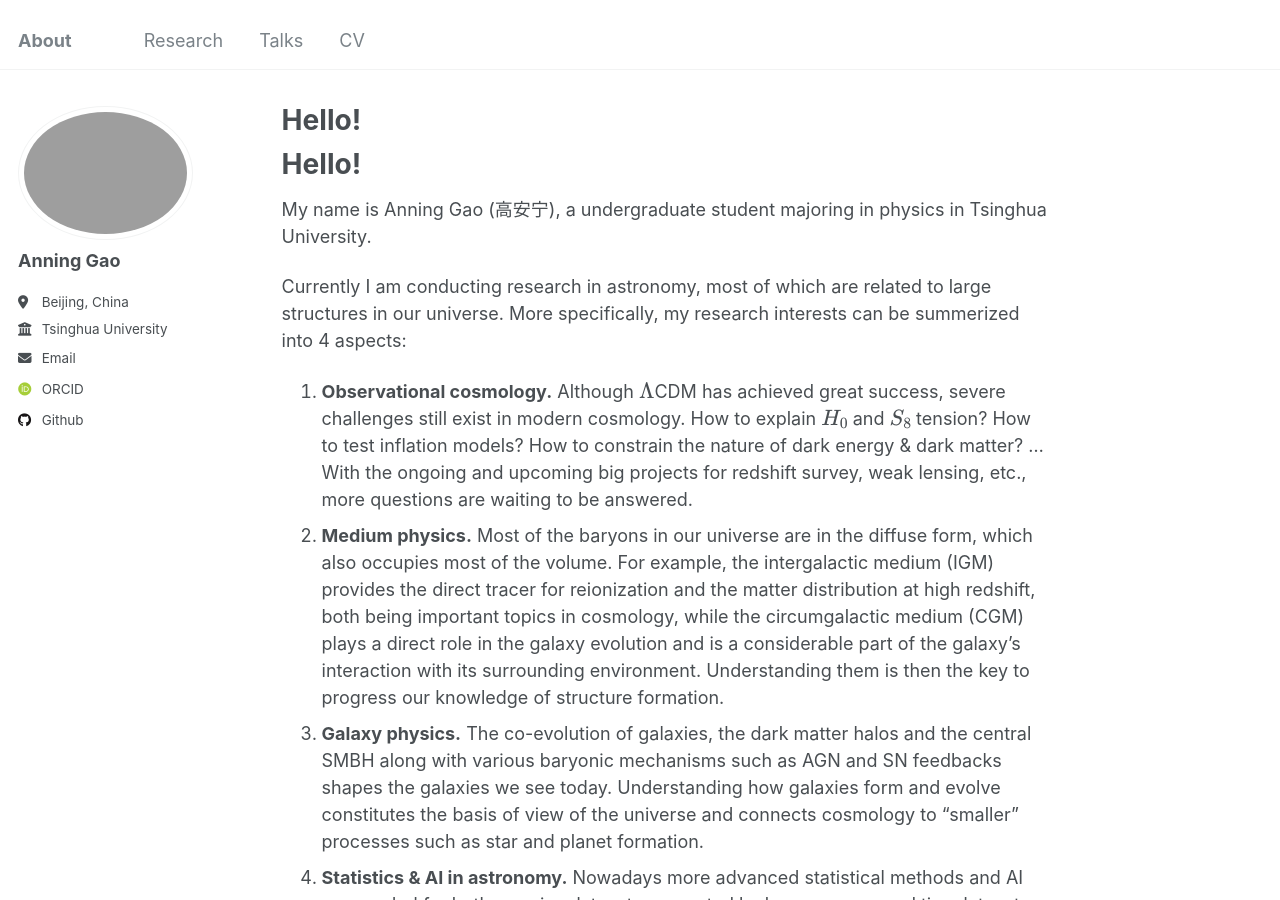
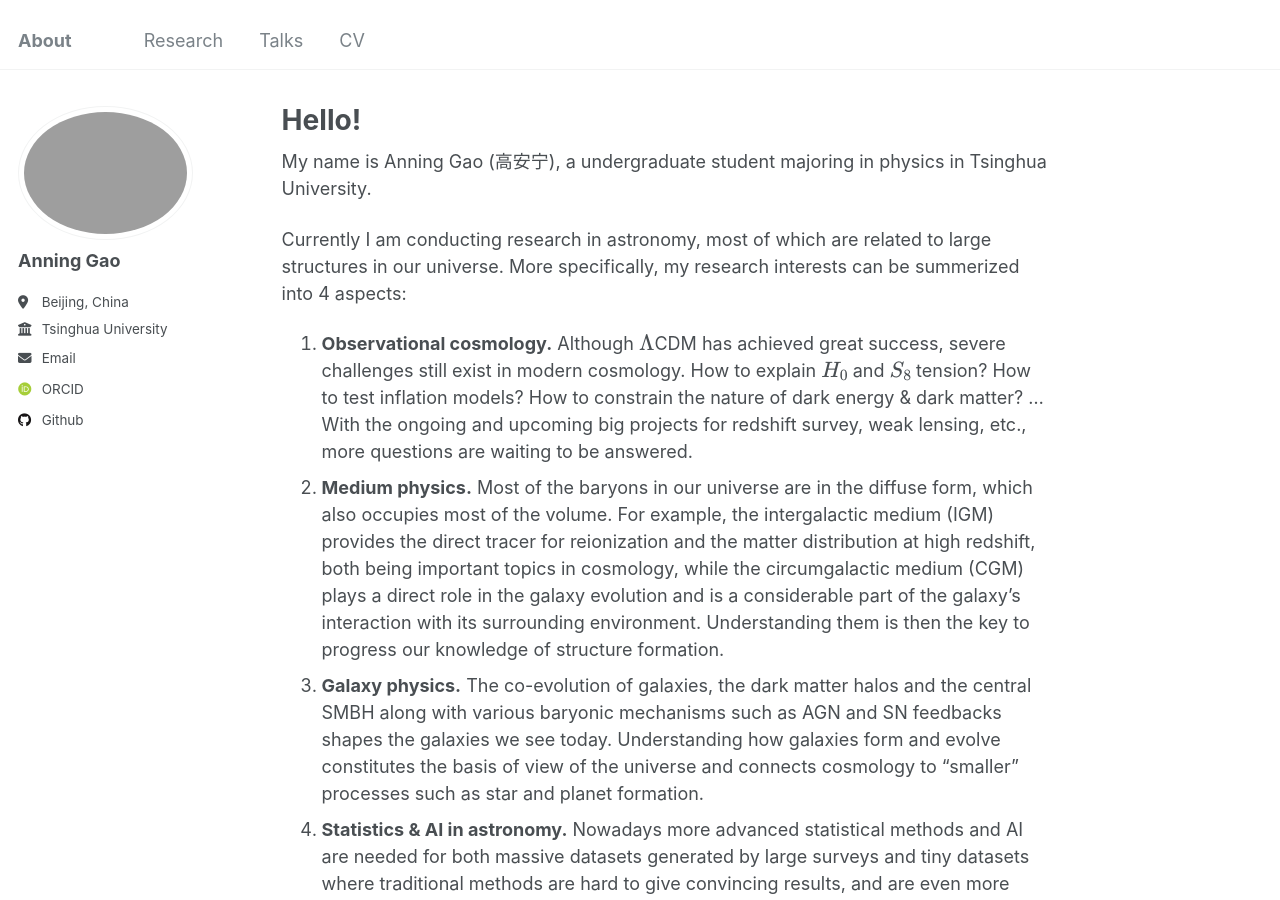
Before and after one commit to AnningGao/AnningGao.github.io, a Jekyll site: the page built from _pages/about.md, in a window 1280 px wide and 900 px high. Built offline with Jekyll 4.4.1, drawn with Linux system fonts in a browser that asks for light colours; some web fonts are replaced; our own code applies the rules of GitHub Pages for plain Markdown files.

Commit message:
fix bug of the main page

```diff
--- a/_pages/about.md
+++ b/_pages/about.md
@@ -1,13 +1,11 @@
 ---
 permalink: /
-title:
+title: Hello!
 author_profile: true
 redirect_from:
   - /about/
   - /about.html
 ---
-
-# Hello!
 
 My name is Anning Gao (高安宁), a undergraduate student majoring in physics in Tsinghua University.
 
```
